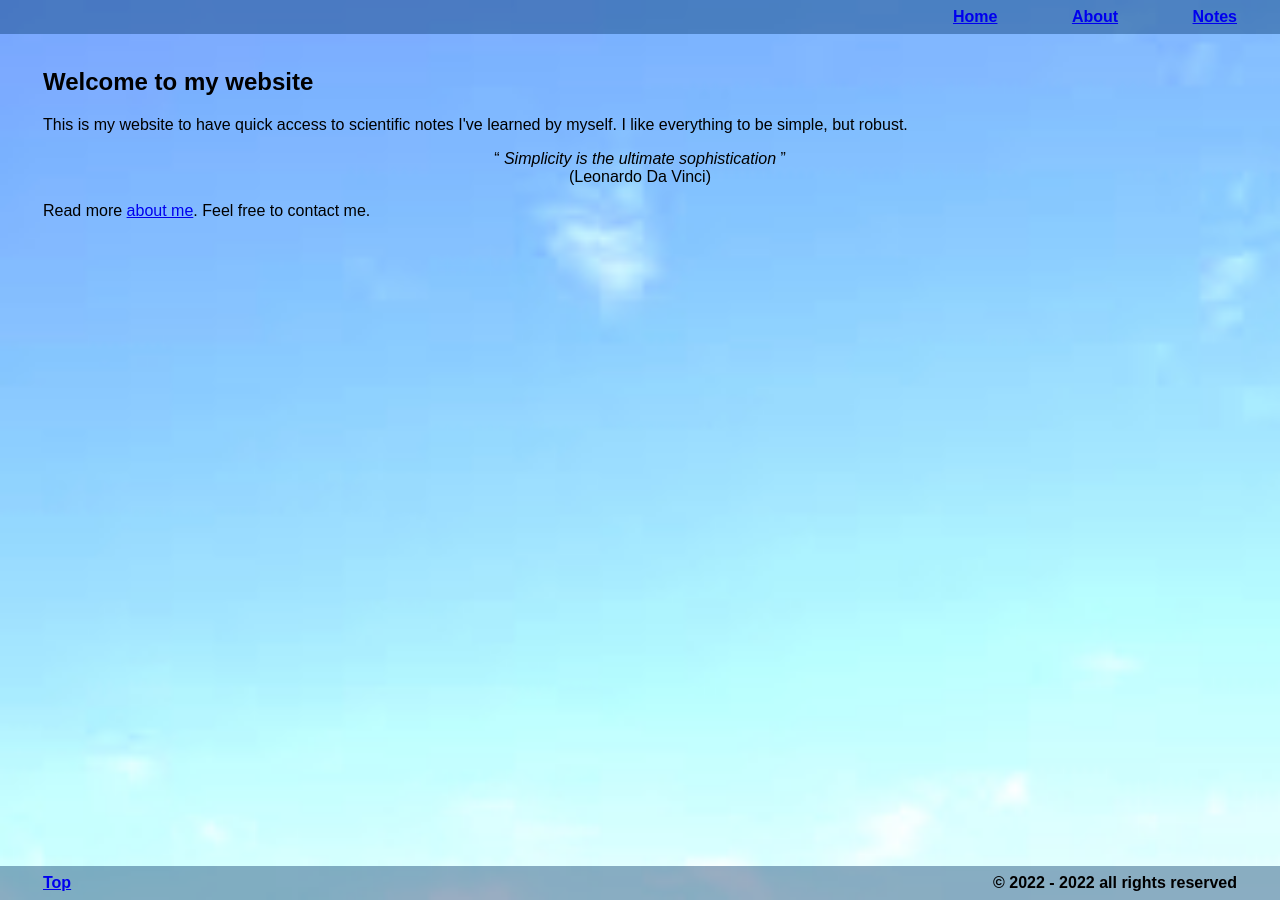
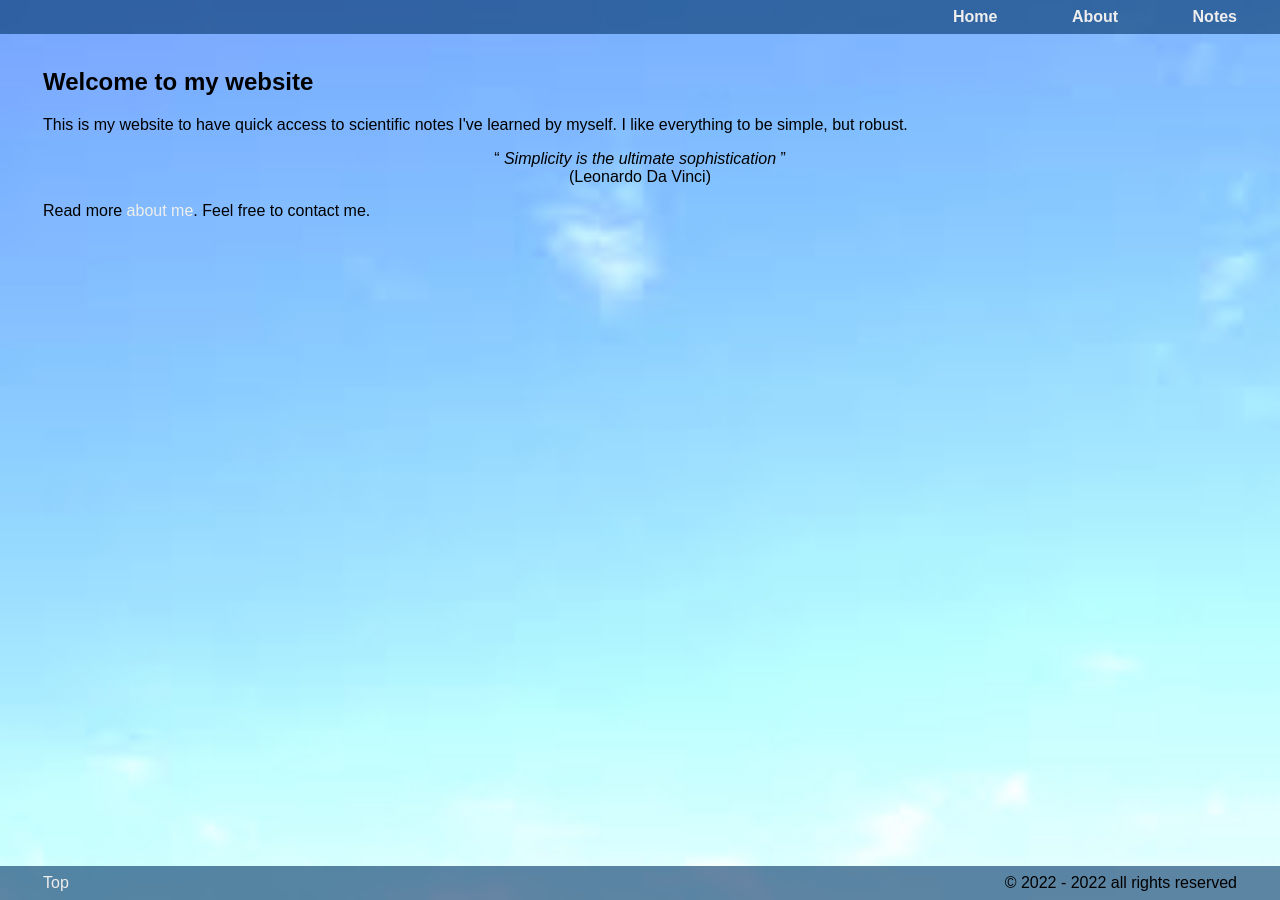
Before and after one commit to mrrezaie/mrrezaie.github.io, a Jekyll site: the page built from index.html, in a window 1280 px wide. Built offline with Jekyll 4.4.1, drawn with Linux system fonts in a browser that asks for light colours.

Commit message:
Update default.html

```diff
--- a/_layouts/default.html
+++ b/_layouts/default.html
@@ -32,7 +32,6 @@
 					margin: 4px;
 					padding: 4px;
 /*					list-style: none;*/
-					font-weight: bold;
 				}
 
 				#header ul li, #footer ul li{
@@ -41,9 +40,10 @@
 					margin-right: 35px;
 					margin-left: 35px;
 				}
+				#header ul li{font-weight: bold;}
 
 				#header, #footer {
-					background:rgba(0, 51, 102, 0.4);
+					background: #00336699;
 /*					border-top: 1px solid #d5d5d5;*/
 /*					border-bottom: 1px solid #d5d5d5;*/
 					position:fixed;
@@ -57,6 +57,16 @@
 				.left {float:left;}
 				.right{float:right;}
 
+				a {
+					text-decoration: none;
+					color: #eeeeee;
+				}
+				a:hover {
+/*					text-decoration: underline;*/
+					color: #0000ff;
+				}
+
+
 			</style>
 		</head>
 
@@ -68,7 +78,7 @@
 
 			<div id='header'>
 				<ul class='right'>
-					<li><a href="/">Home</a></li>
+					<li><a href="../index.html">Home</a></li>
 					<li><a href="../about/index.html">About</a></li>
 					<li><a href="../notes/index.html">Notes</a></li>
 				</ul>
```
